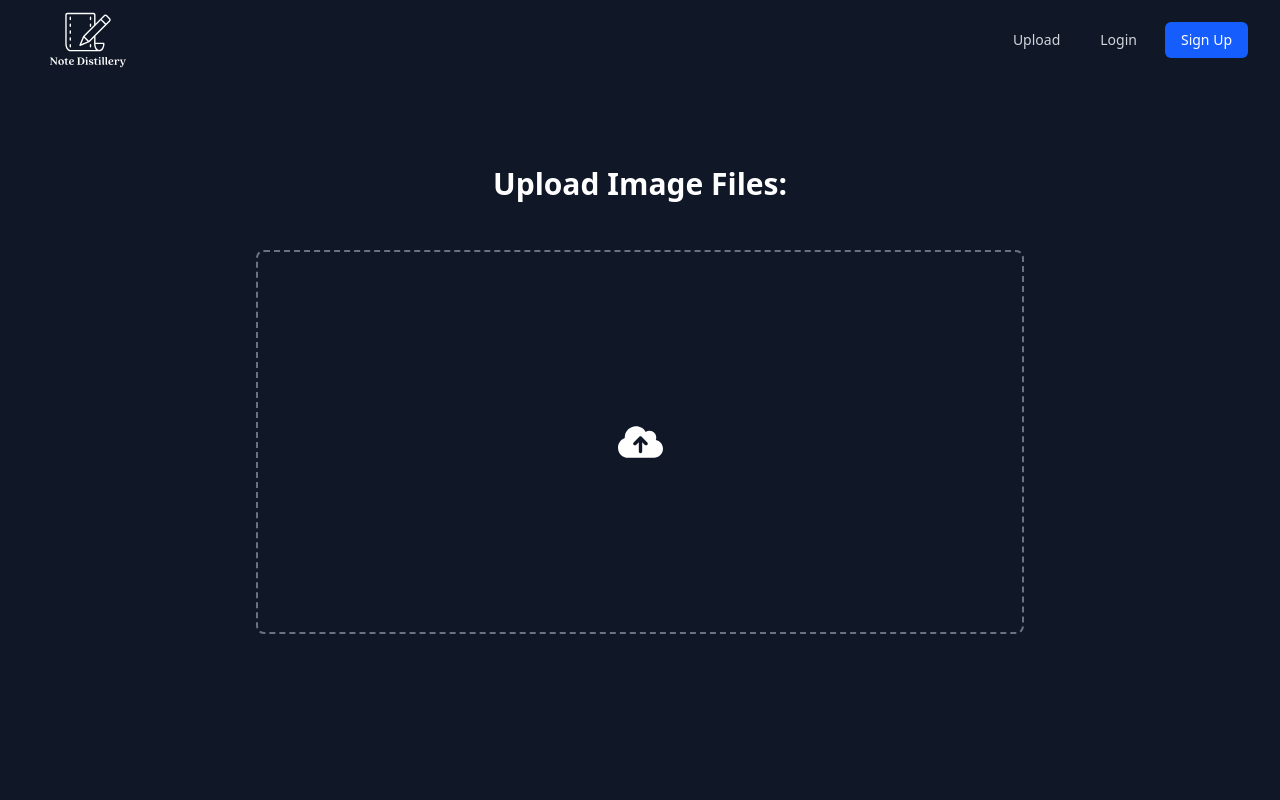
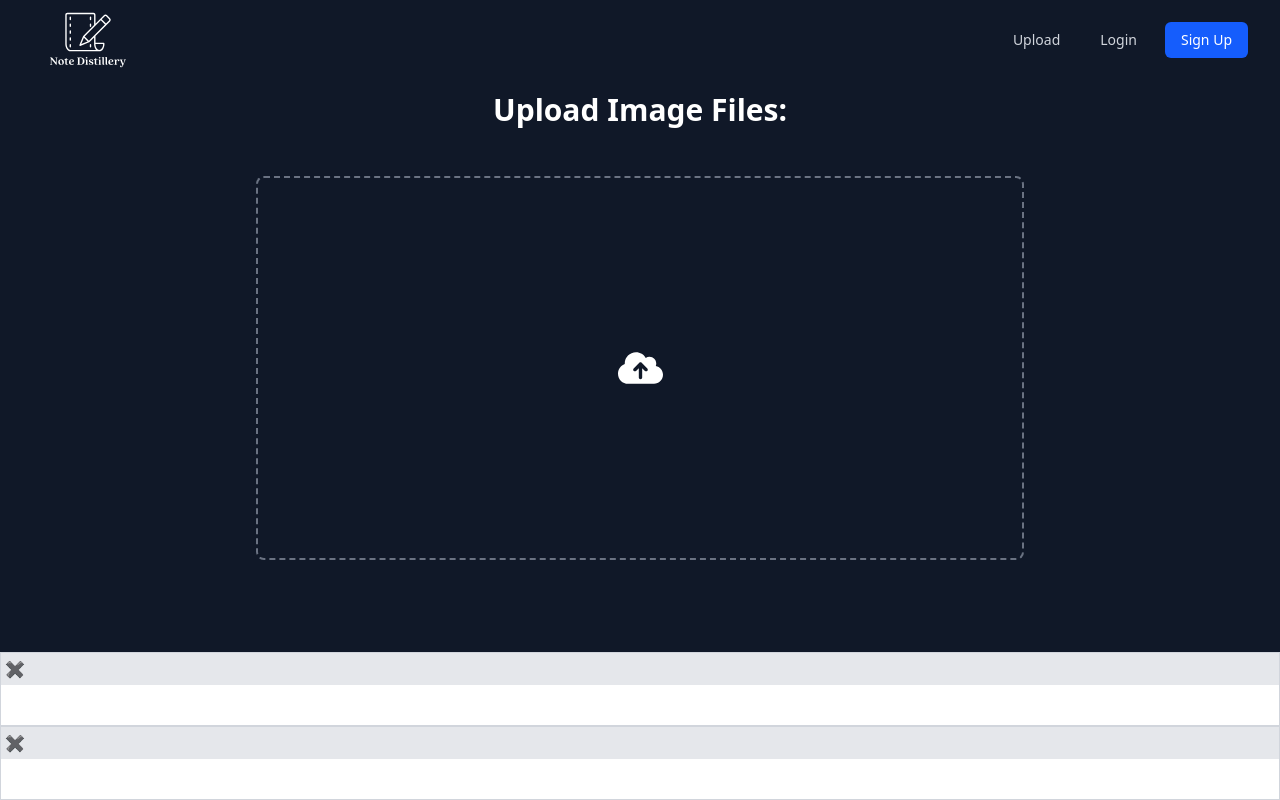
Before and after one commit to ThisisJackRyan/The-Note-Distillery, a Next.js app: page /upload in a window 1280 px wide. Built offline with nearby package versions, Linux system fonts and the light colour scheme; no server answers.

Commit message:
Added a reusable modal component

```diff
--- a/src/app/components/imageUpload.js
+++ b/src/app/components/imageUpload.js
@@ -6,7 +6,7 @@ import { useAuth } from '../context/AuthContext'
 import { useRef, useState } from "react";
 
 
-export default function imageUpload({setNoteContent, setSummarizedText}, ){
+export default function imageUpload({setNoteContent, setSummarizedText, contentUploaded}, ){
     const [extractedText, setExtractedText] = useState('');
     const [isProcessing, setIsProcessing] = useState(false);
     const [error, setError] = useState('');
@@ -50,12 +50,12 @@ export default function imageUpload({setNoteContent, setSummarizedText}, ){
             const summary = await generateAISummary(cleanedText);
 
             if (cleanedText) {
-                setShowModal(true);
                 setExtractedText(cleanedText);
 
                 // parent fields V
                 setNoteContent(extractedText);
                 setSummarizedText(summary);
+                contentUploaded.current = true;
             }
 
             // If user is logged in, offer to save as note
--- /dev/null
+++ b/src/app/components/modal.js
@@ -0,0 +1,15 @@
+export default function Modal({ content, onClose }) {
+    return (
+        <div className="bg-white border border-gray-300">
+            <div className="flex justify-between p-1 bg-gray-200">
+                <button
+                    onClick={onClose}
+                    className="bg-none border-none cursor-pointer"
+                >
+                    ✖
+                </button>
+            </div>
+            <div className="p-2" dangerouslySetInnerHTML={{ __html: content }} />
+        </div>
+    )
+}
--- a/src/app/scripts/imgProcessing.js
+++ b/src/app/scripts/imgProcessing.js
@@ -90,13 +90,3 @@ export async function cleanParsedText(imgText) {
     throw error;
   }
 }
-
-export async function fileToBase64(file) {
-  return new Promise((resolve, reject) => {
-    'use client'
-    const reader = new FileReader();
-    reader.readAsDataURL(file);
-    reader.onload = () => resolve(reader.result);
-    reader.onerror = error => reject(error);
-  });
-};
--- a/src/app/upload/page.js
+++ b/src/app/upload/page.js
@@ -1,26 +1,59 @@
 "use client";
-import { FontAwesomeIcon } from '@fortawesome/react-fontawesome'
-import { faCloudArrowUp } from '@fortawesome/free-solid-svg-icons'
-import { useState } from "react";
-import { detectText, cleanParsedText } from '../scripts/imgProcessing'
-import { generateAISummary } from '../scripts/prompts'
-import { useAuth } from '../context/AuthContext'
+import { useState, useRef, useEffect } from "react";
+import { createPortal } from 'react-dom';
 import ImageUpload from '../components/imageUpload'
-import AttachToFolder from '../components/attachToFolder';
+import Modal from '../components/modal'
+import AttachNote from '../components/attachToFolder';
 import NewFolderModal from '../components/newFolderModal';
-import NewNoteModal from '../components/newNoteModal';
+import NewNote from '../components/newNoteModal';
 
 export default function ScannerPage() {
     const [noteContent, setNoteContent] = useState('')
-    const [summarizedText, setSummarizedText] = useState('');
+    const [summarizedText, setSummarizedText] = useState('')
+    const [showAddNote, setShowAddNote] = useState(false)
+    const [showAttachNote, setShowAttachNote] = useState(false)
+    const contentUploaded = useRef(false)
     // const [showEditNote, setShowEditNote] = useState('');
     // const [showAttachFolder, setShowAttachFolder] = useState('');
 
+    useEffect(() => {
+        if(contentUploaded) setShowAddNote(true)
+    }, [contentUploaded])
+
+    useEffect(() => {
+        if(!showAddNote && contentUploaded) setShowAttachNote(true)
+    }, [showAddNote])
+
     return (
+        <>
+
         <ImageUpload
             setNoteContent={setNoteContent}
             setSummarizedText={setSummarizedText}
+            contentUploaded={contentUploaded}
         />
+
+        {showAddNote && createPortal(
+            <Modal
+                content={
+                    <NewNote/>
+                }
+                onClose={() => setShowAddNote(false)}
+            />,
+            document.body
+        )}
+
+        {showAttachNote && createPortal(
+            <Modal
+                content={
+                    <AttachNote/>
+                }
+                onClose={() => setShowAttachNote(false)}
+            />,
+            document.body
+        )}
+
+        </>
     );
 
 
```
